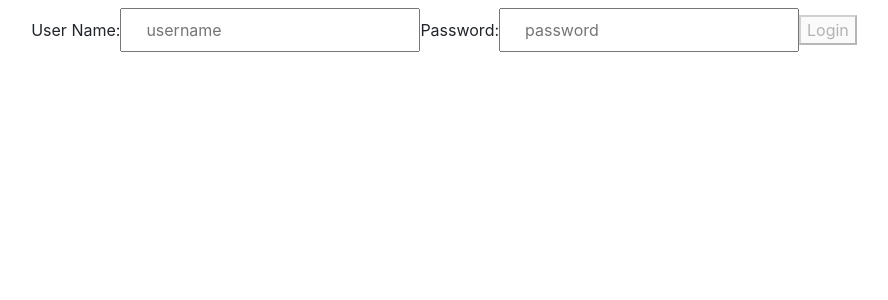
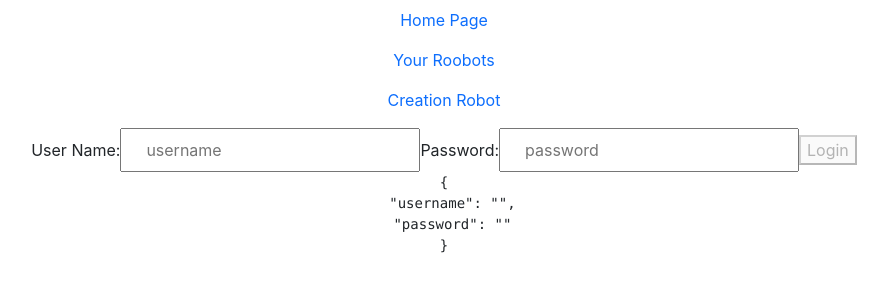
Before and after one commit to xavier-tadeo/ChWRobot-Front-End, a React (Create React App) app: page / in a window 1280 px wide. Shown: the top 300 px of the page, without its empty margins (196-1084 px from the left). Built offline with nearby package versions, Linux system fonts and the light colour scheme.

Commit message:
Fixed the some error write formuser a routes

```diff
--- a/src/App.js
+++ b/src/App.js
@@ -11,8 +11,16 @@ function App() {
       <div className="container">
         <Router>
           <Routes>
-            <Route path="/" element={<LoginPage />} />
-            <Route path="/" element={<HomePage />} />
+            <Route
+              path="/"
+              element={
+                <>
+                  <HomePage />
+                  <LoginPage />
+                </>
+              }
+            />
+
             <Route path="/pageCard" element={<PageCard />} />
             <Route path="/form" element={<Form />} />
           </Routes>
--- a/src/pages/LoginPage.js
+++ b/src/pages/LoginPage.js
@@ -20,7 +20,7 @@ const LoginPage = () => {
   const onChange = (event) => {
     setUserData({
       ...userData,
-      [event.target.value]: event.target.id,
+      [event.target.id]: event.target.value,
     });
   };
 
@@ -68,6 +68,7 @@ const LoginPage = () => {
       >
         Login
       </button>
+      <pre>{JSON.stringify(userData, null, 2)}</pre>
     </form>
   );
 };
--- a/src/pages/PageCard.js
+++ b/src/pages/PageCard.js
@@ -1,6 +1,6 @@
 import { useEffect } from "react";
 // import CardRoobot from "./components/cardRoobot";
-import CardRoobot from "../components/cardRoobot";
+import CardRoobot from "../components/CardRoobot";
 
 import useRoobots from "../hooks/useRoobot";
 
```
